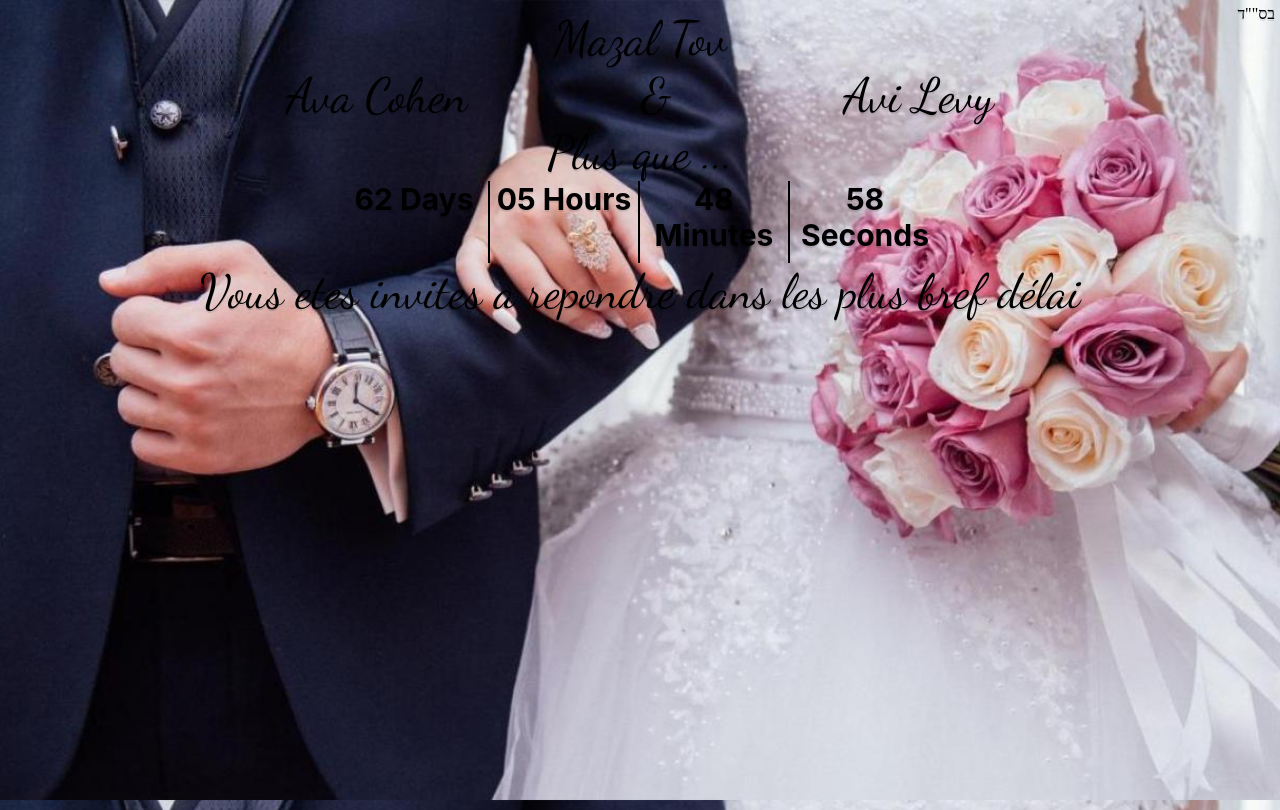
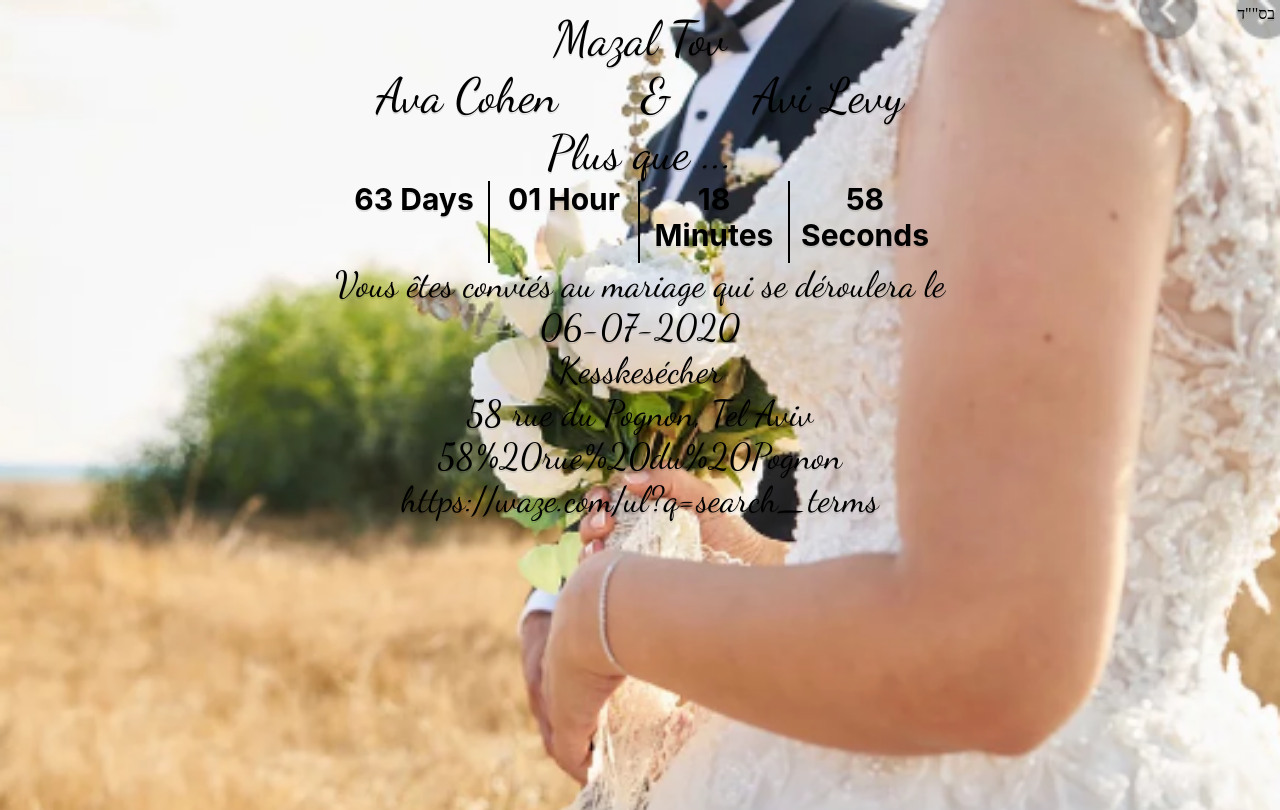
Before and after one commit to RADevAAS/save-the-date, a React (Create React App) app: page / in a window 1280 px wide. Built offline with nearby package versions, Linux system fonts and the light colour scheme; a web font is replaced by a local one.

Commit message:
invitText component first try

```diff
--- a/src/components/App/App.js
+++ b/src/components/App/App.js
@@ -1,11 +1,12 @@
 import React from 'react';
 import style from './App.module.css';
 import CountdownYB from '../Countdown/CountdownYB';
+import InvitText from '../InvitText/InvitText';
 
 import data from '../../data/data';
 
 const App = () =>  {
-    const {name1, name2, title, bsd, text, date} = data
+    const {name1, name2, title, bsd, date} = data
     return (
         <div className={style.background}>
             <div className={style.container}>
@@ -27,7 +28,9 @@ const App = () =>  {
                 <div>
                     <CountdownYB futurDate={date}> </CountdownYB>
                 </div>
-                <div className={style.name}>{text}</div>
+                <div className={style.details}>
+                    <InvitText></InvitText>
+                </div>
             </div>
         </div>
     );
--- a/src/components/App/App.module.css
+++ b/src/components/App/App.module.css
@@ -42,3 +42,9 @@ body, html {
     right: 5px;
     font-family: 'Frank Ruhl Libre', serif;
 }
+
+.details {
+    grid-area: details;
+    font-size: 36px;
+    font-family: 'Dancing Script', sans-serif;
+}
--- /dev/null
+++ b/src/components/InvitText/InvitText.js
@@ -0,0 +1,26 @@
+import React from "react";
+import moment from 'moment';
+
+import data from '../../data/data';
+
+const {adress, town, invitText, hall, date} = data;
+
+const eventDate = moment(`${date}`).format('DD-MM-YYYY');
+
+let navAdress = adress.split(' ').join('%20');
+
+const InvitText = () => {
+        return (
+            <div>
+                    <div> {invitText} </div>
+                    <div> {eventDate} </div>
+                    <div>  {hall} </div>
+                    <div>  {adress}, {town} </div>
+                    <div> { navAdress } </div>
+                    <div>https://waze.com/ul?q=search_terms</div>
+            </div>
+        )
+}
+
+
+export default InvitText;
--- a/src/data/data.js
+++ b/src/data/data.js
@@ -1,10 +1,11 @@
 export default {
-    date: new Date("2020-07-06"),
+    date: new Date("2020-07-06 19:30:00"),
     name1: 'Ava Cohen',
     name2: 'Avi Levy',
     town: 'Tel Aviv',
-    adress: '',
+    adress: '58 rue du Pognon',
     title: 'Mazal Tov',
     bsd: 'בס""ד',
-    text: 'Vous etes invites a repondre dans les plus bref délai'
+    hall: 'Kesskesécher',
+    invitText: 'Vous êtes conviés au mariage qui se déroulera le',
 }
--- a/src/index.css
+++ b/src/index.css
@@ -13,7 +13,7 @@ html {
 }
 
 body {
-  background: url("./data/img4.jpg") no-repeat center center fixed;
+  background: url("./data/img1.png") no-repeat center center fixed;
   -webkit-background-size: cover;
   -moz-background-size: cover;
   -o-background-size: cover;
```
